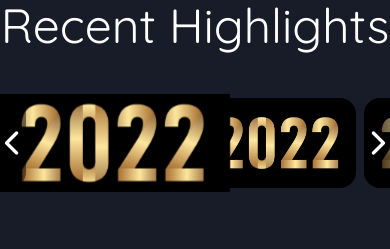
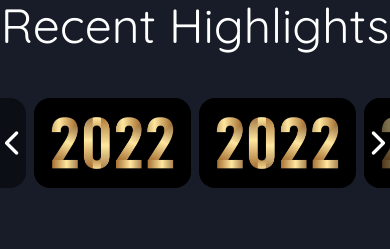
Before and after one commit to HarshSharma20503/optica, a React (Create React App) app: page /gallery in a window 390 px wide. In both pictures the pointer is over the link 112 px from the left and 654 px from the top of the page. Shown: the part 511-760 px from the top of the page. Built offline with nearby package versions, Linux system fonts and the light colour scheme.

Commit message:
removed hover in mobile view

```diff
--- a/src/components/Gallery/Gallerygrid.css
+++ b/src/components/Gallery/Gallerygrid.css
@@ -264,4 +264,13 @@ background-color: rgba(0,0,0,0.2);
      margin-bottom: 5%;
   }
 
+  .gallery-items:focus-within .bg-img,
+  .gallery-items:hover .bg-img{
+  transform: translateX(0%);
 }
+
+.bg-img:focus ~ .bg-img,
+.bg-img:hover ~ .bg-img {
+  transform: translateX(0%);
+}
+}
```
